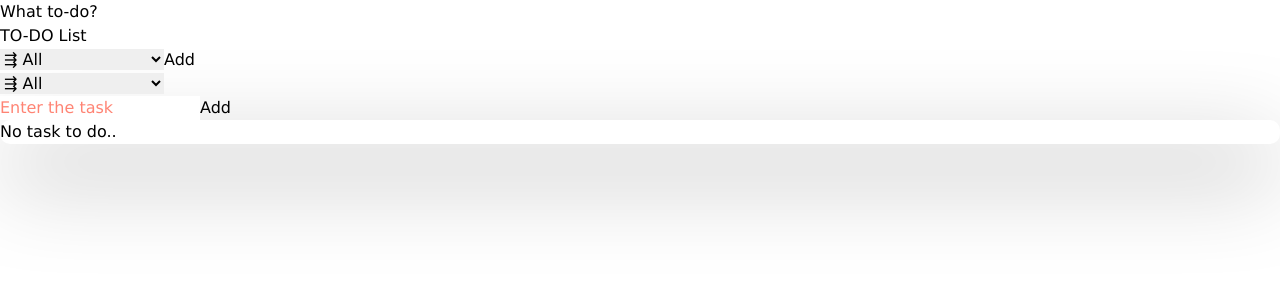
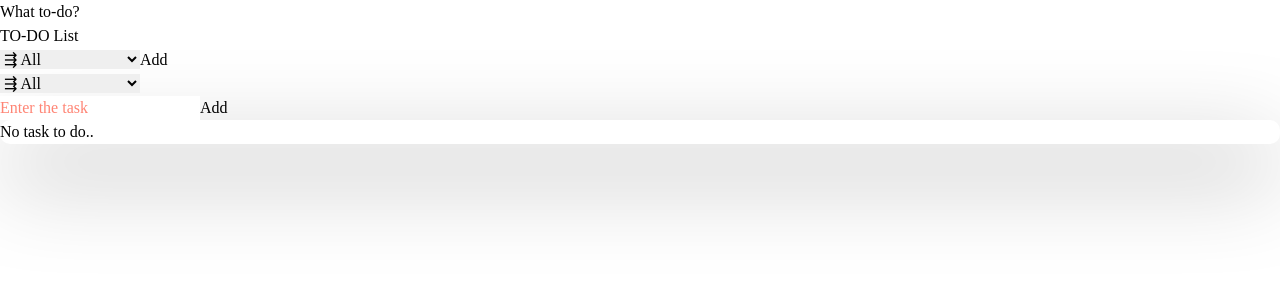
Before and after one commit to AlexWeb07/toDoList, a React (Vite) app: page / in a window 1280 px wide. Shown: the top 300 px of the page. Built offline with nearby package versions, Linux system fonts and the light colour scheme.

Commit message:
added font family

```diff
--- a/index.html
+++ b/index.html
@@ -4,6 +4,9 @@
     <meta charset="UTF-8" />
     <link rel="icon" href="#">
     <meta name="viewport" content="width=device-width, initial-scale=1.0" />
+    <link rel="preconnect" href="https://fonts.googleapis.com">
+    <link rel="preconnect" href="https://fonts.gstatic.com" crossorigin>
+    <link href="https://fonts.googleapis.com/css2?family=Lora&display=swap" rel="stylesheet">
     <title>To-do List</title>
   </head>
   <body>
--- a/src/index.css
+++ b/src/index.css
@@ -19,14 +19,10 @@ html{
     font-size: 16px;
 }
 *{
-    font-family:Verdana, Geneva, Tahoma, sans-serif;
+    font-family: 'Loro', serif;
 }
 ::selection{
     color: rgb(26, 35, 136);
-}
-select option:focus{
-    background-color: aquamarine;
-    color: black;
 }
 .tasks{
     box-shadow: rgba(0, 0, 0, 0.4) 0px 30px 90px;
```
